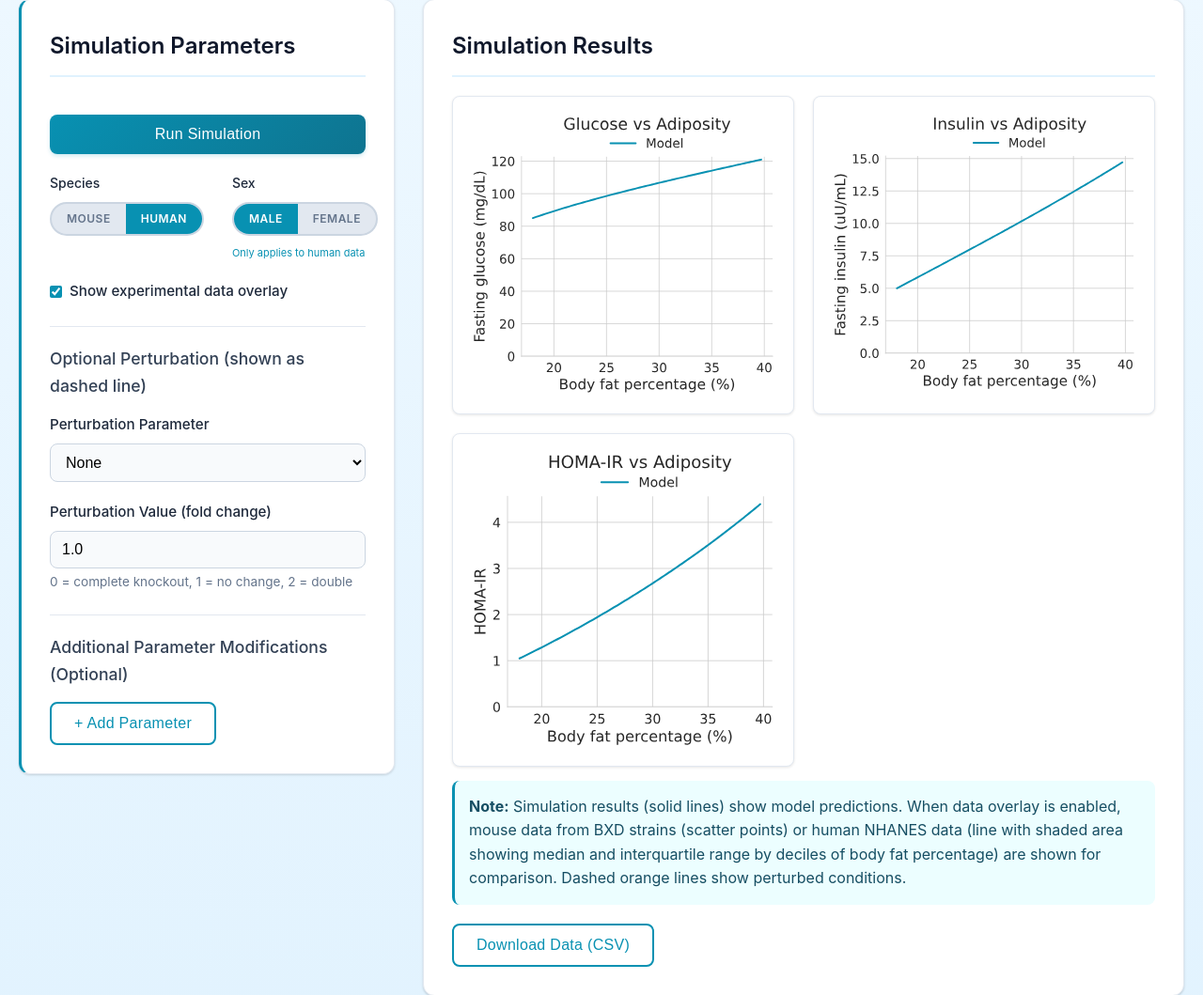
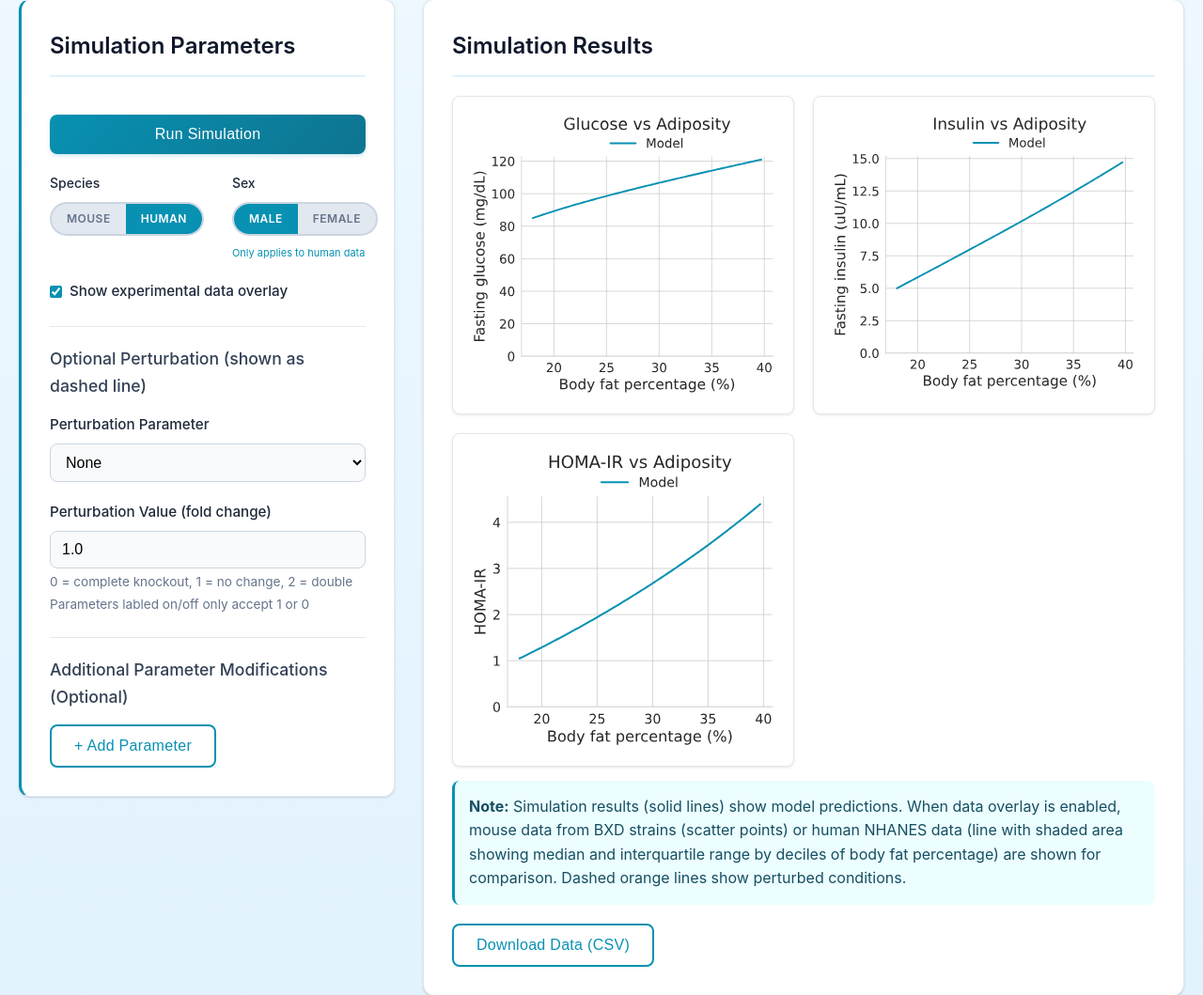
Before and after one commit to weilandtd/CompetitiveCatabolism, a Flask app: page /obesity in a window 1280 px wide. Shown: the part 282-1341 px from the top of the page at 94% size. Run offline with Flask 2, Linux system fonts and the light colour scheme.

Commit message:
ENH: add binary explantion to the obesity page

```diff
--- a/web_app/template/obesity.html
+++ b/web_app/template/obesity.html
@@ -169,7 +169,7 @@
                     <label for="perturbation_value">Perturbation Value (fold change)</label>
                     <input type="number" id="perturbation_value" value="1.0" min="0" max="5" step="0.1">
                     <small>0 = complete knockout, 1 = no change, 2 = double</small>
-
+                    <small>Parameters labled on/off only accept 1 or 0 </small>
                 </div>
 
                 <h3>Additional Parameter Modifications (Optional)</h3>
```
